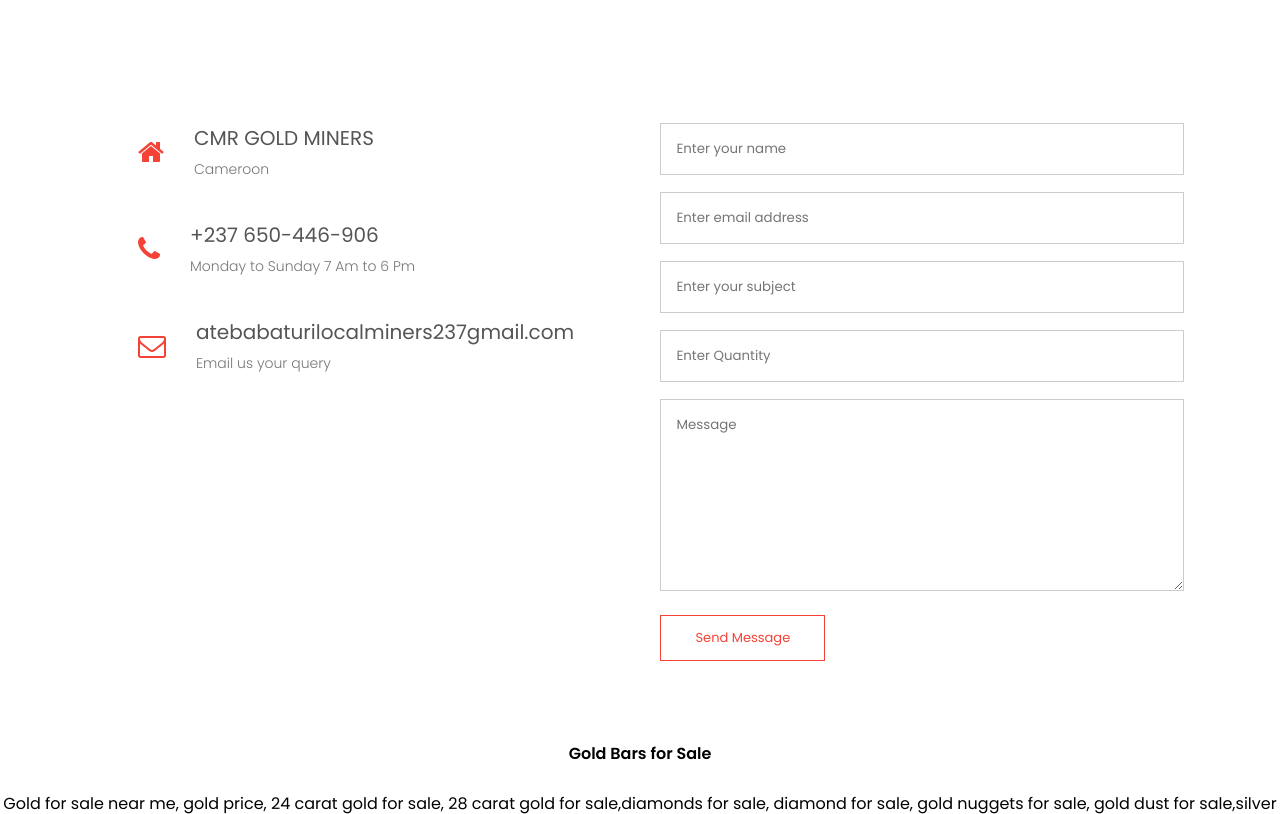
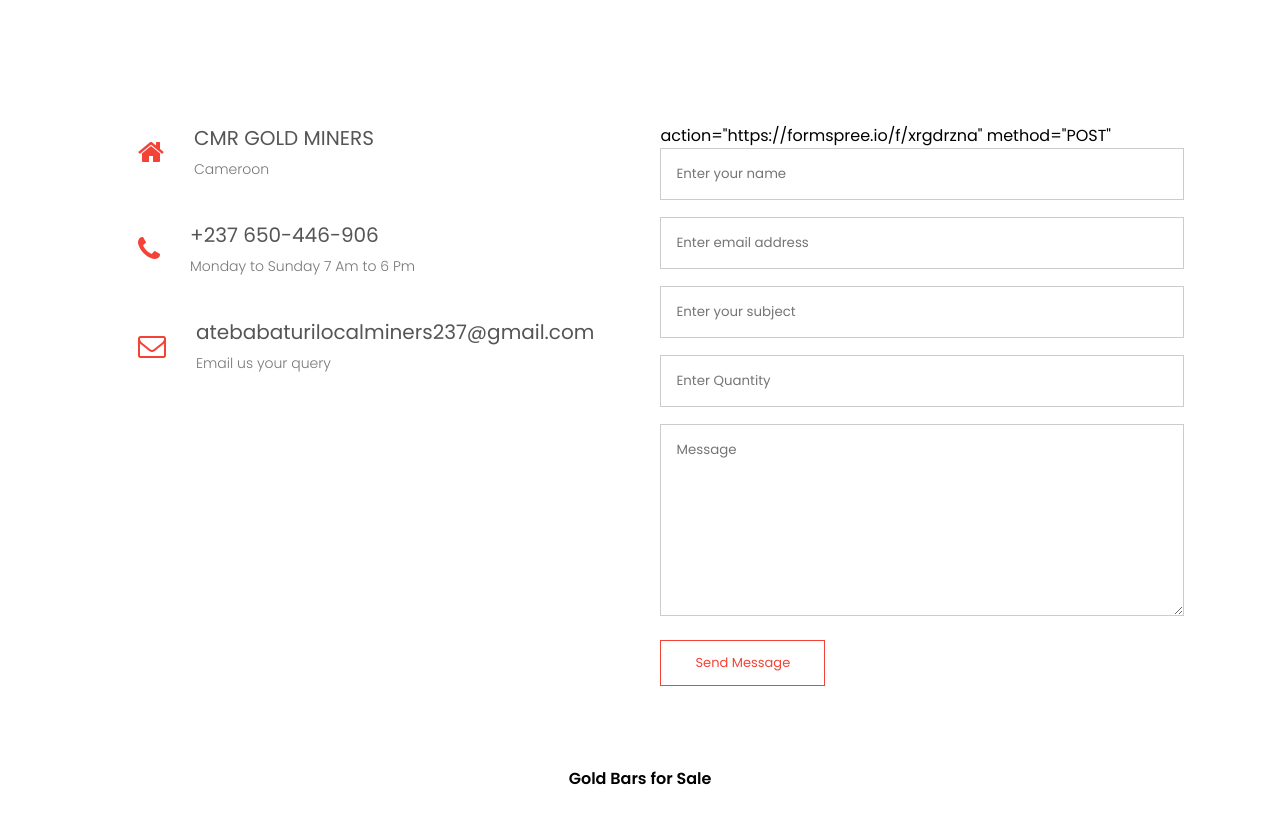
Before and after one commit to Achavibes/gold-miners, a plain HTML site: page contact.html in a window 1280 px wide. Shown: the part 1340-2154 px from the top of the page. Drawn offline with Linux system fonts and the light colour scheme.

Commit message:
Update contact.html

```diff
--- a/contact.html
+++ b/contact.html
@@ -86,13 +86,14 @@ rough diamonds for sale johannesburg, loose diamonds for sale jhb, rough diamond
                     <div>
                         <i class="fa fa-envelope-o"></i>
                         <span>
-                            <h5>atebabaturilocalminers237gmail.com</h5>
+                            <h5>atebabaturilocalminers237@gmail.com</h5>
                             <p>Email us your query</p>
                         </span>
                     </div>
                 </div>
                 <div class="contact-col">
-                    <form method="post" action="contact-form-handler.php">
+                    action="https://formspree.io/f/xrgdrzna"
+  method="POST"
                     <input type="text" name="name" placeholder="Enter your name" required>
                     <input type="email" name="email" placeholder="Enter email address" required>
                     <input type="text" name="subject" placeholder="Enter your subject" required>
```
